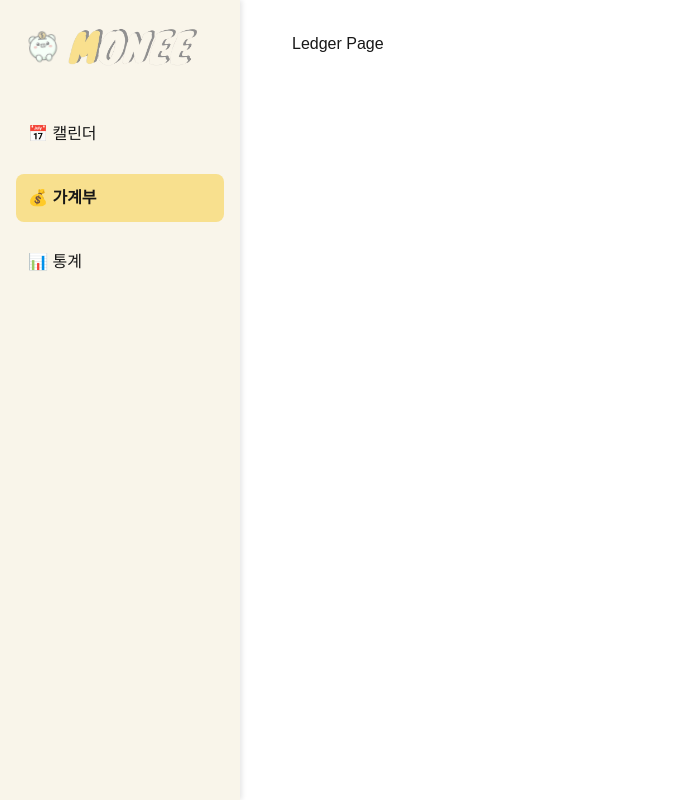
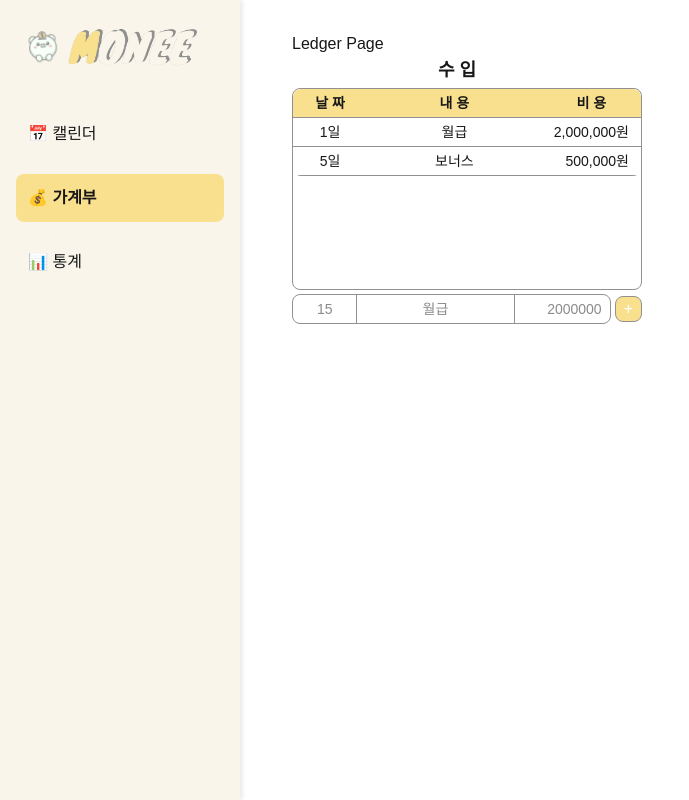
Before and after one commit to nastorond/monee, a Next.js app in the folder fe/: page / in a window 1280 px wide. Both pictures are taken after a click on the item "💰 가계부". Shown: the whole page, without its empty margins (0-689 px from the left). Built offline with nearby package versions, Linux system fonts and the light colour scheme; a web font is replaced by a local one.

Commit message:
feat: 수입 입력 기능

```diff
--- a/fe/components/Ledger/Income.tsx
+++ b/fe/components/Ledger/Income.tsx
@@ -1,16 +1,140 @@
-import React from "react";
+"use client";
+import React, { useState } from "react";
+
+interface IncomeData {
+  date: number;
+  description: string;
+  amount: number;
+}
 
 interface IncomeProps {
-  amount?: number;
-  source?: string;
+  data: IncomeData[];
+  setData: React.Dispatch<React.SetStateAction<IncomeData[]>>;
 }
 
-const Income: React.FC<IncomeProps> = ({ amount = 0, source = "Unknown" }) => {
+const Income: React.FC<IncomeProps> = ({ data, setData }) => {
+  // 입력값
+  const [newIncome, setNewIncome] = useState<IncomeData>({
+    date: 0,
+    description: "",
+    amount: 0,
+  });
+
+
+  // 입력값 변경 핸들러
+  const handleChange = (e: React.ChangeEvent<HTMLInputElement>) => {
+    const { name, value } = e.target;
+    setNewIncome((prev) => ({
+      ...prev,
+      [name]: name === "date" || name === "amount" ? value.replace(/[^0-9]/g, "") : value
+    }));
+  };
+
+
+  // 입력값 변경 핸들러 + Enter 키 감지
+  const handleKeyDown = (e: React.KeyboardEvent<HTMLInputElement>) => {
+    if (e.key === "Enter") {
+      handleSubmit();
+    }
+  };
+
+
+  // 데이터 전송
+  const handleSubmit = () => {
+    // 빈 데이터가 있을 경우
+    if (!newIncome.date || !newIncome.description || !newIncome.amount) {
+      alert("모든 값을 입력해주세요.");
+      return;
+    }
+
+    // 오류 - date
+    if (Number(newIncome.date) < 1 || Number(newIncome.date)  > 31) {
+      alert("날짜는 1부터 31 사이의 숫자여야 합니다.");
+      return;
+    }
+
+    // 성공 - 데이터 전송 후 초기화
+    if (newIncome.date && newIncome.description && newIncome.amount) {
+      console.log("전송할 데이터:", newIncome);
+
+      setData((prevData) => [...prevData, {
+        date: Number(newIncome.date),
+        description: newIncome.description,
+        amount: Number(newIncome.amount)
+      }]);
+
+      setNewIncome({ date: 0, description: "", amount: 0 });
+    }
+  };
+
+
+
   return (
-    <div className="p-4 border rounded-lg shadow-md">
-      <h2 className="text-xl font-semibold">Income</h2>
-      <p className="text-gray-700">Source: {source}</p>
-      <p className="text-gray-700">Amount: ${amount.toLocaleString()}</p>
+    <div>
+      <h2 className="mb-1 pr-5 text-lg font-bold text-center">수  입</h2>
+
+      <div className="m-0 p-0 overflow-hidden rounded-lg border border-[#919191] max-w-[350px]">
+        <div className="m-0 p-0 min-h-[200px] max-h-[200px] overflow-y-scroll">
+        <table className="w-full border-collapse overflow-hidden rounded-lg">
+          <thead className="bg-[#F8E08E] border-b border-[#919191] sticky top-0">
+            <tr>
+              <th className="px-3 py-1 text-sm font-semibold whitespace-nowrap w-2/9">날 짜</th>
+              <th className="px-3 py-1 text-sm font-semibold whitespace-nowrap w-5/9">내 용</th>
+              <th className="px-3 py-1 text-sm font-semibold whitespace-nowrap w-2/9">비 용</th>
+            </tr>
+          </thead>
+
+          <tbody >
+            {data.map((income, index) => (
+              <tr key={index} className="hover:bg-[#F9F5EA] transition border-b border-[#919191]">
+                <td className=" px-3 py-1 text-sm font-normal text-center whitespace-nowrap">{income.date}일</td>
+                <td className=" px-3 py-1 text-sm font-normal text-center whitespace-nowrap">{income.description}</td>
+                <td className=" px-3 py-1 text-sm font-normal text-right whitespace-nowrap">{income.amount.toLocaleString()}원</td>
+              </tr>
+            ))}
+            </tbody>
+          </table>
+        </div>
+      </div>
+
+      {/* 🔥 새로운 데이터 입력 필드 + 전송 버튼 */}
+      <div className="flex items-center max-w-[350px]">
+        <div className="border border-[#919191] rounded-lg p-0 mx-0 my-1 ">
+          <input
+            type="text"
+            name="date"
+            value={newIncome.date || ""}
+            onChange={handleChange}
+            onKeyDown={handleKeyDown}
+            className="w-2/10 px-2 py-1 text-sm text-center focus:outline-none"
+            placeholder="15"
+          />
+          <input
+            type="text"
+            name="description"
+            value={newIncome.description}
+            onChange={handleChange}
+            onKeyDown={handleKeyDown}
+            className="w-5/10 px-2 py-1 text-sm text-center border-l border-r border-[#919191] focus:outline-none"
+            placeholder="월급"
+          />
+          <input
+            type="text"
+            name="amount"
+            value={newIncome.amount || ""}
+            onChange={handleChange}
+            onKeyDown={handleKeyDown}
+            className="w-3/10 px-2 py-1 text-sm text-right  focus:outline-none"
+            placeholder="2000000"
+          />
+        </div>
+        <button
+            onClick={handleSubmit}
+            className="ml-1 px-2 py-0 text-white bg-[#F8E08E] border border-[#919191] rounded-lg hover:bg-[#D9D9D9] transition"
+        >
+          +
+        </button>
+      </div>
     </div>
   );
 };
--- a/fe/components/Ledger/page.tsx
+++ b/fe/components/Ledger/page.tsx
@@ -1,7 +1,41 @@
+"use client";
+
+import { useEffect, useState } from "react";
+import Income from "./Income";
+
+interface IncomeData {
+  date: number;
+  description: string;
+  amount: number;
+}
+
 export default function Ledger() {
+  const [incomeData, setIncomeData] = useState<IncomeData[]>([]);
+
+  useEffect(() => {
+    const tempIncomeData: IncomeData[] = [
+      { date: 1, description: "월급", amount: 2000000 },
+      { date: 5, description: "보너스", amount: 500000 },
+
+    ];
+    setIncomeData(tempIncomeData);
+  }, []);
+  // useEffect(() => {
+  //   // API 호출을 가정한 비동기 함수
+  //   const fetchIncomeData = async () => {
+  //     try {
+  //       const response = await fetch("/history/getDetail?date=”2025-02”"); // 실제 API 엔드포인트로 변경 필요
+  //       const data: IncomeData[] = await response.json();
+  //       setIncomeData(data);
+  //     } catch (error) {
+  //       console.error("Error fetching income data:", error);
+  //     }
+  //   };
+
   return (
     <div>
       Ledger Page
+      <Income data={incomeData} setData={setIncomeData} />
     </div>
   );
 }
```
